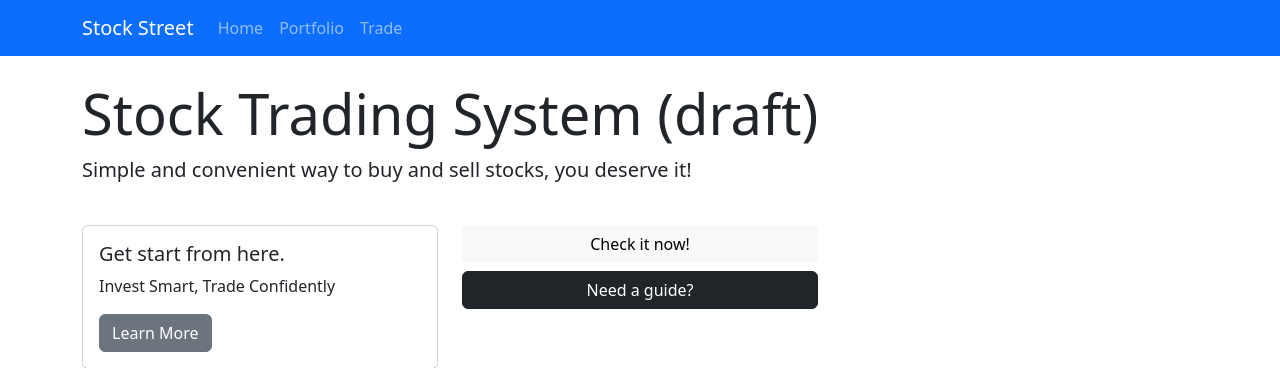
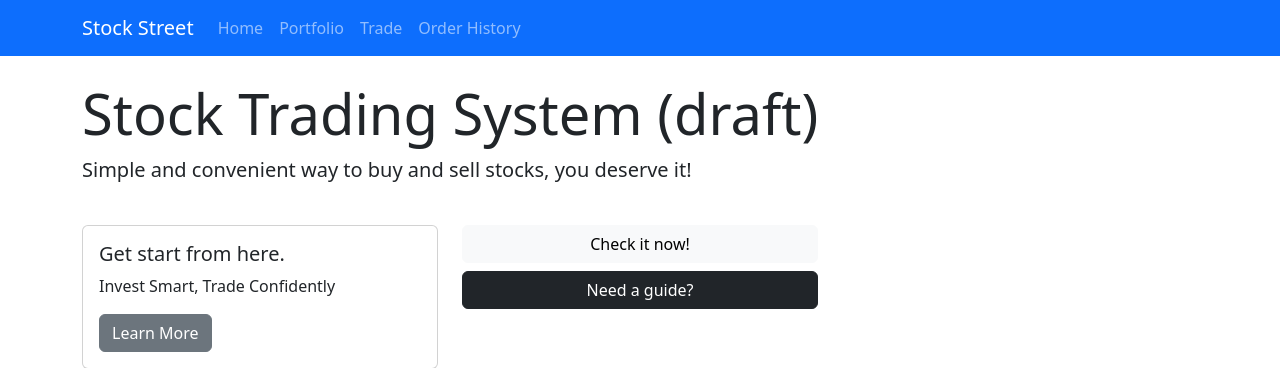
Before and after one commit to wzhan246/github-test, a Flask app: page / in a window 1280 px wide. Shown: the top 368 px of the page. Run offline with Flask 3, Linux system fonts and the light colour scheme.

Commit message:
test for order
test for order

```diff
--- a/new-template/app.py
+++ b/new-template/app.py
@@ -57,5 +57,9 @@ def trade():
         pass
     return render_template("trade.html")
 
+@app.route("/order_history")
+def order_history():
+    return render_template("order_history.html")
+
 if __name__ == "__main__":
     app.run(debug=True)
--- a/new-template/templates/base.html
+++ b/new-template/templates/base.html
@@ -19,6 +19,7 @@
           <li class="nav-item"><a class="nav-link" href="{{ url_for('home') }}">Home</a></li>
           <li class="nav-item"><a class="nav-link" href="{{ url_for('portfolio') }}">Portfolio</a></li>
           <li class="nav-item"><a class="nav-link" href="{{ url_for('trade') }}">Trade</a></li>
+          <li class="nav-item"><a class="nav-link" href="{{ url_for('order_history') }}">Order History</a></li>
         </ul>
       </div>
     </div>
```
Also changed, not shown: new-template/templates/order_history.html (+7 -0 lines).
